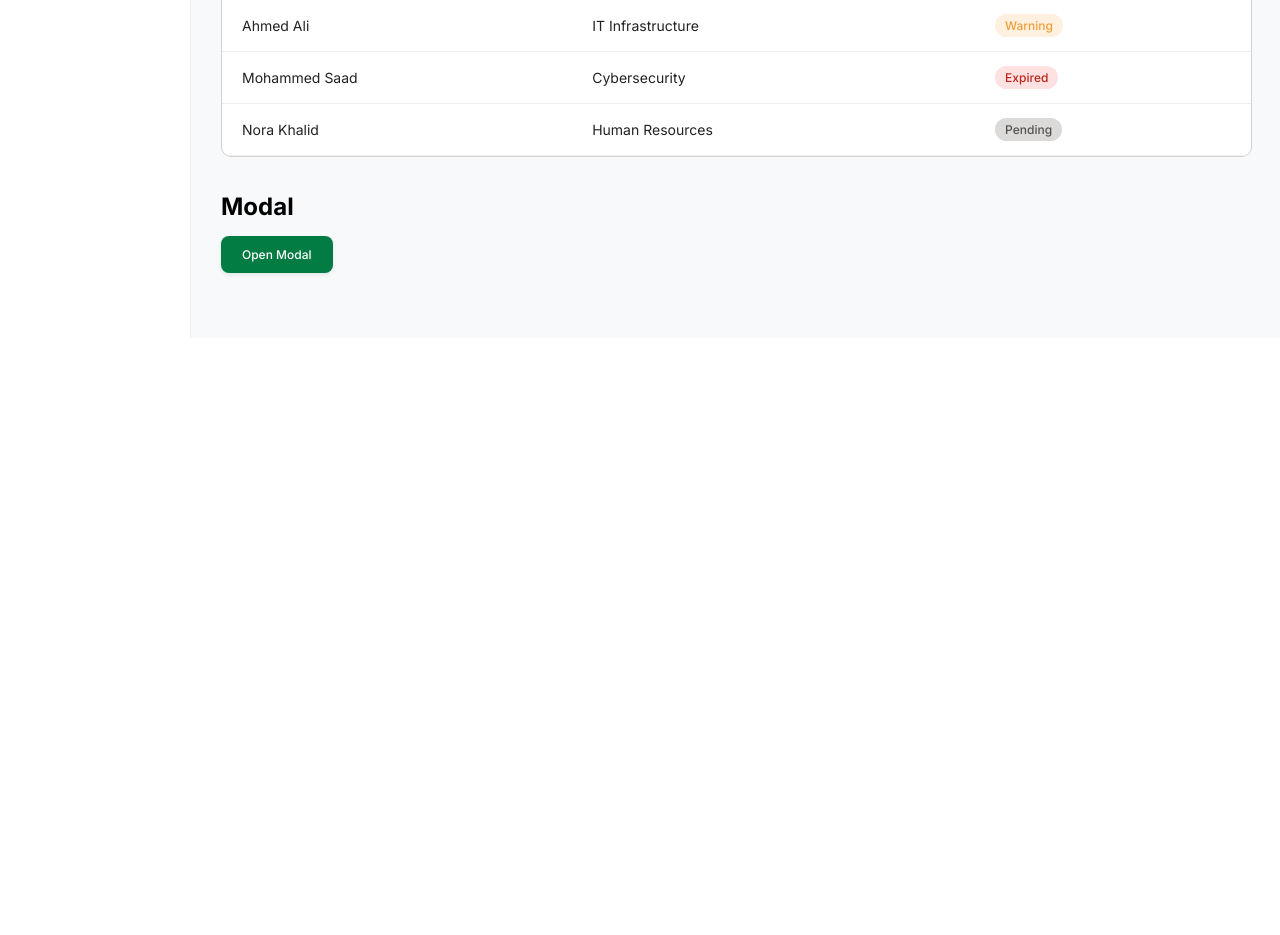
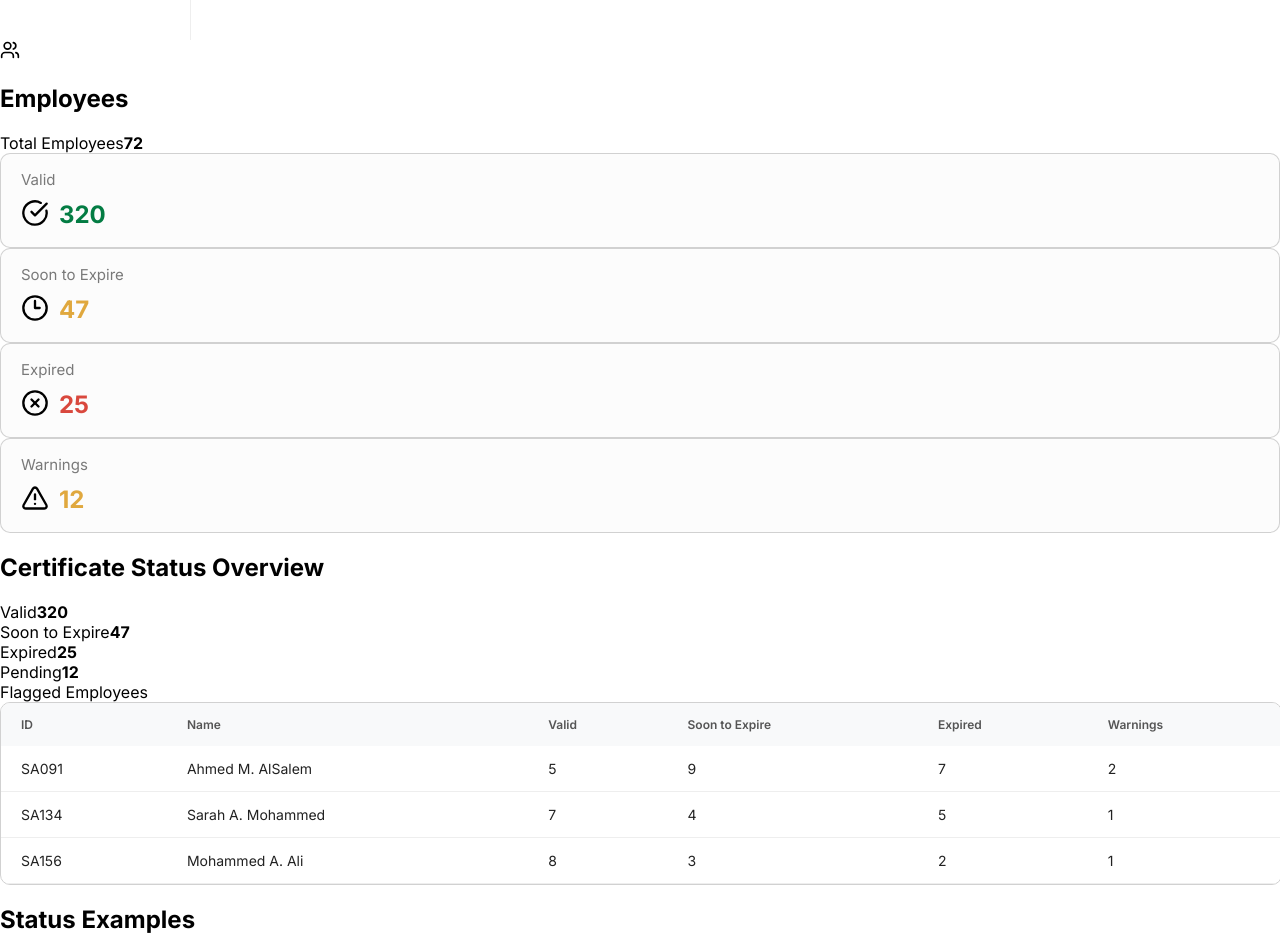
Before and after one commit to 13-1550/SASQ_SaTr, a React (Vite) app in the folder SaSQ/: page / in a window 1280 px wide. Shown: the part 760-1695 px from the top of the page. Before the commit the page ends 1098 px from the top, so only its background shows below. Built offline with nearby package versions, Linux system fonts and the light colour scheme.

Commit message:
MainPage manger

```diff
--- a/SaSQ/src/App.jsx
+++ b/SaSQ/src/App.jsx
@@ -1,7 +1,8 @@
-import Test from "./Test";
+
+import FlaggedEmployeesTable from "./Pages/Manager/MMainPage";
 
 function App() {
-    return <Test />;
+    return <FlaggedEmployeesTable />;
 }
 
 export default App;
--- a/SaSQ/src/Pages/Manager/MMainPage.jsx
+++ b/SaSQ/src/Pages/Manager/MMainPage.jsx
@@ -1,15 +1,22 @@
 import { useState } from "react";
 
-import Sidebar from "./Components/Common/Sidebar/Sidebar";
-import Card from "./Components/Common/Card/Card";
-import Table from "./Components/Common/Table/Table";
-import StatusBadge from "./Components/Common/StatusBadge/StatusBadge";
+import Sidebar from "../../Components/Common/Sidebar/Sidebar";
+import Card from "../../Components/Common/Card/Card";
+import Table from "../../Components/Common/Table/Table";
+import StatusBadge from "../../Components/Common/StatusBadge/StatusBadge";
+
+import {
+    Users,
+    CheckCircle,
+    Clock3,
+    XCircle,
+    AlertTriangle
+} from "lucide-react";
 
 
+function FlaggedEmployeesTable() {
 
-    <div className="table-title">
-        Training Courses
-    </div>
+    // Table Headers
     const headers = [
         "ID",
         "Name",
@@ -19,21 +26,222 @@ import StatusBadge from "./Components/Common/StatusBadge/StatusBadge";
         "Warnings"
     ];
 
+
+    // Table Data
     const data = [
         {
             id: "SA091",
-        name: "Sara Omar",
+            name: "Ahmed M. AlSalem",
             valid: 5,
-        soonToExpire: 2,
-        expired: 1,
+            soonToExpire: 9,
+            expired: 7,
+            warnings: 2
+        },
+        {
+            id: "SA134",
+            name: "Sarah A. Mohammed",
+            valid: 7,
+            soonToExpire: 4,
+            expired: 5,
             warnings: 1
         },
         {
-        id: "SA092",
-        name: "Ahmed Ali",
-        valid: 4,
+            id: "SA156",
+            name: "Mohammed A. Ali",
+            valid: 8,
             soonToExpire: 3,
-        expired: 0,
+            expired: 2,
             warnings: 1
         }
     ];
+
+
+    return (
+
+        <div className="dashboard-page">
+
+            {/* Sidebar */}
+
+            <Sidebar
+                role="manager"
+                activePage="Main page"
+            />
+
+
+            {/* Main Content */}
+
+            <main className="dashboard-content">
+
+                {/* Employees Summary */}
+
+                <section className="employees-section">
+
+                    <div className="employees-title">
+
+                        <div className="employees-title-icon">
+                            <Users size={20} />
+                        </div>
+
+                        <div>
+                            <h2>Employees</h2>
+
+                        </div>
+
+                    </div>
+
+
+                    <div className="employee-total">
+
+                        <span>Total Employees</span>
+
+                        <strong>72</strong>
+
+                    </div>
+
+                </section>
+
+
+
+                {/* Certificate Summary Cards */}
+
+                <section className="dashboard-cards">
+
+                    <Card
+                        label="Valid"
+                        number="320"
+                        icon={<CheckCircle size={28} />}
+                        numberColor="green"
+                    />
+
+
+                    <Card
+                        label="Soon to Expire"
+                        number="47"
+                        icon={<Clock3 size={28} />}
+                        numberColor="orange"
+                    />
+
+
+                    <Card
+                        label="Expired"
+                        number="25"
+                        icon={<XCircle size={28} />}
+                        numberColor="red"
+                    />
+
+
+                    <Card
+                        label="Warnings"
+                        number="12"
+                        icon={<AlertTriangle size={28} />}
+                        numberColor="orange"
+                    />
+
+                </section>
+
+
+
+                {/* Certificate Status */}
+
+                <section className="status-section">
+
+                    <div className="section-header">
+
+                        <div>
+                            <h2>Certificate Status Overview </h2>
+                        </div>
+
+                    </div>
+
+
+                    <div className="status-boxes">
+
+                        <div className="status-box status-box-green">
+
+                            <span>Valid</span>
+
+                            <strong>320</strong>
+
+                        </div>
+
+
+                        <div className="status-box status-box-orange">
+
+                            <span>Soon to Expire</span>
+
+                            <strong>47</strong>
+
+                        </div>
+
+
+                        <div className="status-box status-box-red">
+
+                            <span>Expired</span>
+
+                            <strong>25</strong>
+
+                        </div>
+
+
+                        <div className="status-box status-box-gray">
+
+                            <span>Pending</span>
+
+                            <strong>12</strong>
+
+                        </div>
+
+                    </div>
+
+                </section>
+
+
+
+                {/* Flagged Employees Table */}
+
+                <section className="flagged-section">
+
+                    <div className="table-title">
+                        Flagged Employees
+                    </div>
+
+
+                    <Table
+                        className="table"
+                        headers={headers}
+                        data={data}
+                    />
+
+                </section>
+
+
+
+                {/* Example Status Badges */}
+
+                <section className="badge-section">
+
+                    <h2>Status Examples</h2>
+
+                    <div className="badge-test">
+
+                        <StatusBadge status="Completed" />
+
+                        <StatusBadge status="Warning" />
+
+                        <StatusBadge status="Expired" />
+
+                        <StatusBadge status="Pending" />
+
+                    </div>
+
+                </section>
+
+
+            </main>
+
+        </div>
+    );
+}
+
+
+export default FlaggedEmployeesTable;
```
Lines whose indentation alone changed are shown as unchanged.
